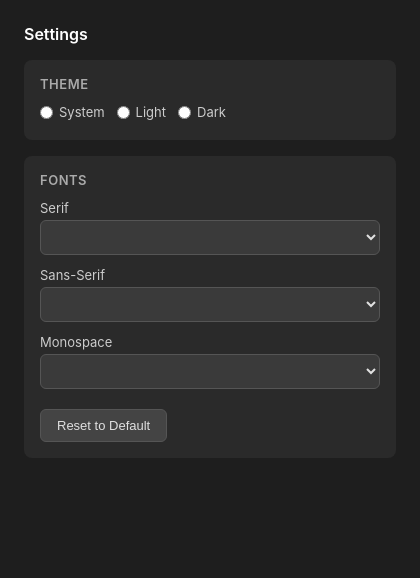
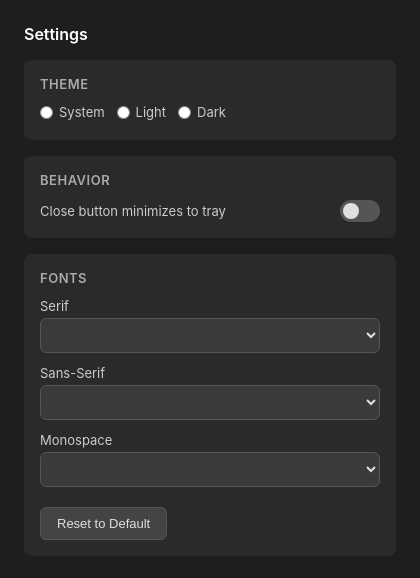
Before and after one commit to kmmuntasir/WhatsLNX, an Electron app: page src/settings.html in a window 420 px wide. Drawn offline with Linux system fonts and the light colour scheme; no server answers.

Commit message:
Fix tray menu label after close-to-tray and add close-to-tray setting
The tray context menu was built once with a snapshot of
mainWindow.isVisible() and never rebuilt when the window was
hidden via close-to-tray. This caused the menu to show "Hide
WhatsLNX" instead of "Show WhatsLNX" after closing to tray.

Now updateContextMenu() is called on window show/hide events
so the label stays in sync with actual window state.

Also adds a "Close button minimizes to tray" toggle in Settings
(default: enabled). When disabled, the close button quits the app.

Closes #16

```diff
--- a/src/main.js
+++ b/src/main.js
@@ -41,7 +41,7 @@ if (process.platform === 'linux') {
 
 const { app, BrowserWindow, session, shell, nativeTheme, dialog, ipcMain, desktopCapturer, screen } = require('electron');
 const path = require('path');
-const { createTray } = require('./tray');
+const { createTray, updateContextMenu } = require('./tray');
 const { showNativeNotification } = require('./notifications');
 
 const { initUpdater } = require('./updater');
@@ -118,6 +118,7 @@ async function init() {
       windowPosition: { x: undefined, y: undefined },
       isMaximized: false,
       themeSource: 'system',
+      closeToTray: true,
       fonts: {},
     },
   });
@@ -268,9 +269,10 @@ function createMainWindow() {
 
   // --- Save window state on close ---
   mainWindow.on('close', (event) => {
-    if (!app.isQuitting) {
+    if (!app.isQuitting && store.get('closeToTray', true)) {
       event.preventDefault();
       mainWindow.hide();
+      if (tray) updateContextMenu(mainWindow, store);
       return;
     }
 
--- a/src/settings-preload.js
+++ b/src/settings-preload.js
@@ -4,5 +4,6 @@ contextBridge.exposeInMainWorld('settingsApi', {
   getSystemFonts: () => ipcRenderer.invoke('get-system-fonts'),
   getSettings: () => ipcRenderer.invoke('get-settings'),
   setTheme: (theme) => ipcRenderer.send('settings-theme', theme),
+  setCloseToTray: (enabled) => ipcRenderer.send('settings-close-to-tray', enabled),
   setFonts: (fonts) => ipcRenderer.send('settings-fonts', fonts),
 });
--- a/src/settings.html
+++ b/src/settings.html
@@ -86,6 +86,50 @@
     .btn-reset:hover {
       background: #555;
     }
+    .toggle-row {
+      display: flex;
+      align-items: center;
+      justify-content: space-between;
+    }
+    .toggle-row label {
+      margin-bottom: 0;
+      cursor: pointer;
+    }
+    .toggle {
+      position: relative;
+      width: 40px;
+      height: 22px;
+    }
+    .toggle input {
+      opacity: 0;
+      width: 0;
+      height: 0;
+    }
+    .toggle .slider {
+      position: absolute;
+      inset: 0;
+      background: #555;
+      border-radius: 22px;
+      cursor: pointer;
+      transition: background 0.2s;
+    }
+    .toggle .slider::before {
+      content: '';
+      position: absolute;
+      width: 16px;
+      height: 16px;
+      left: 3px;
+      bottom: 3px;
+      background: #e0e0e0;
+      border-radius: 50%;
+      transition: transform 0.2s;
+    }
+    .toggle input:checked + .slider {
+      background: #25d366;
+    }
+    .toggle input:checked + .slider::before {
+      transform: translateX(18px);
+    }
   </style>
 </head>
 <body>
@@ -98,6 +142,19 @@
         <label><input type="radio" name="theme" value="system" id="theme-system"> System</label>
         <label><input type="radio" name="theme" value="light" id="theme-light"> Light</label>
         <label><input type="radio" name="theme" value="dark" id="theme-dark"> Dark</label>
+      </div>
+    </div>
+  </div>
+
+  <div class="section">
+    <div class="section-title">Behavior</div>
+    <div class="field">
+      <div class="toggle-row">
+        <label for="close-to-tray">Close button minimizes to tray</label>
+        <div class="toggle">
+          <input type="checkbox" id="close-to-tray">
+          <span class="slider"></span>
+        </div>
       </div>
     </div>
   </div>
@@ -142,11 +199,14 @@
     // --- Load current settings ---
     async function loadSettings() {
       const settings = await api.getSettings();
-      const { themeSource, fonts } = settings;
+      const { themeSource, closeToTray, fonts } = settings;
 
       // Theme
       const themeRadio = document.querySelector(`input[name="theme"][value="${themeSource}"]`);
       if (themeRadio) themeRadio.checked = true;
+
+      // Close to tray
+      document.getElementById('close-to-tray').checked = closeToTray !== false;
 
       // Fonts
       if (fonts) {
@@ -161,6 +221,11 @@
       radio.addEventListener('change', () => {
         api.setTheme(radio.value);
       });
+    });
+
+    // --- Close to tray toggle ---
+    document.getElementById('close-to-tray').addEventListener('change', (e) => {
+      api.setCloseToTray(e.target.checked);
     });
 
     // --- Font changes ---
```
Also changed, not shown: src/settings.js (+6 -1 lines), src/tray.js (+6 -1 lines).
